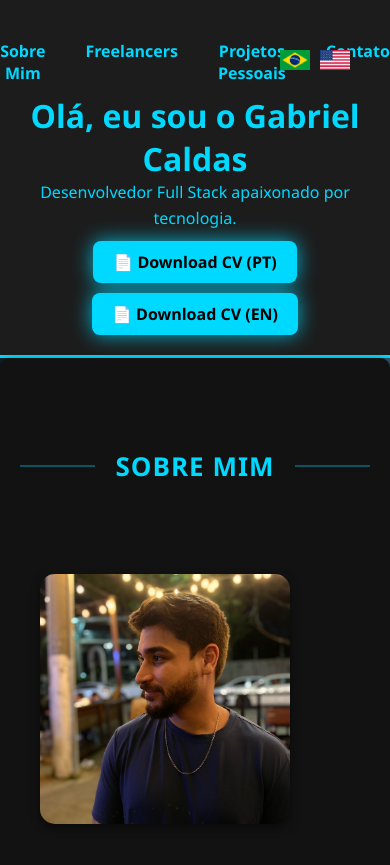
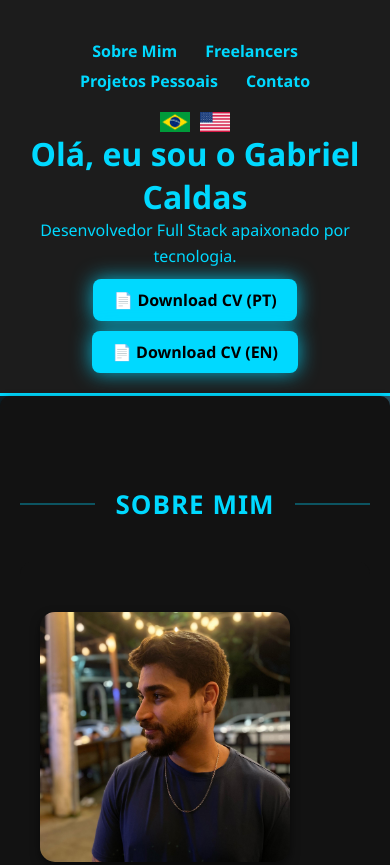
Before and after one commit to devgabrielcaldas/portfolio, a website: page index.html in a window 390 px wide. Shown: the top 865 px of the page. Drawn offline with Linux system fonts and the light colour scheme.

Commit message:
Ajuste para mobile.

```diff
--- a/style.css
+++ b/style.css
@@ -536,3 +536,23 @@ nav {
   flex-direction: column;
   align-items: center;
 }
+
+@media (max-width: 768px) {
+  .menu {
+    flex-wrap: wrap; /* Permite quebrar linha */
+    justify-content: center;
+    gap: 8px;
+  }
+
+  .menu li {
+    margin: 0 10px;
+  }
+}
+
+@media (max-width: 768px) {
+  .language-selector {
+    position: static; /* deixa fluir com o layout */
+    justify-content: center;
+    margin-top: 10px;
+  }
+}
```
